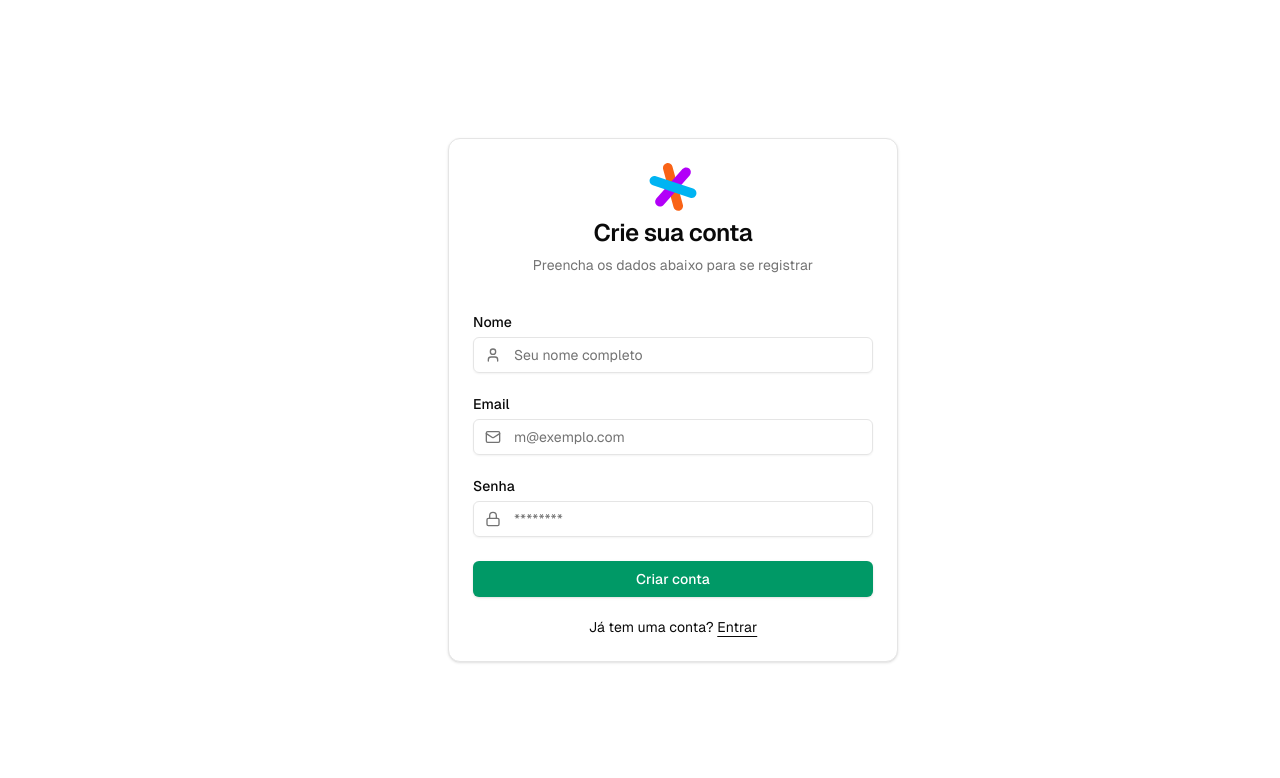
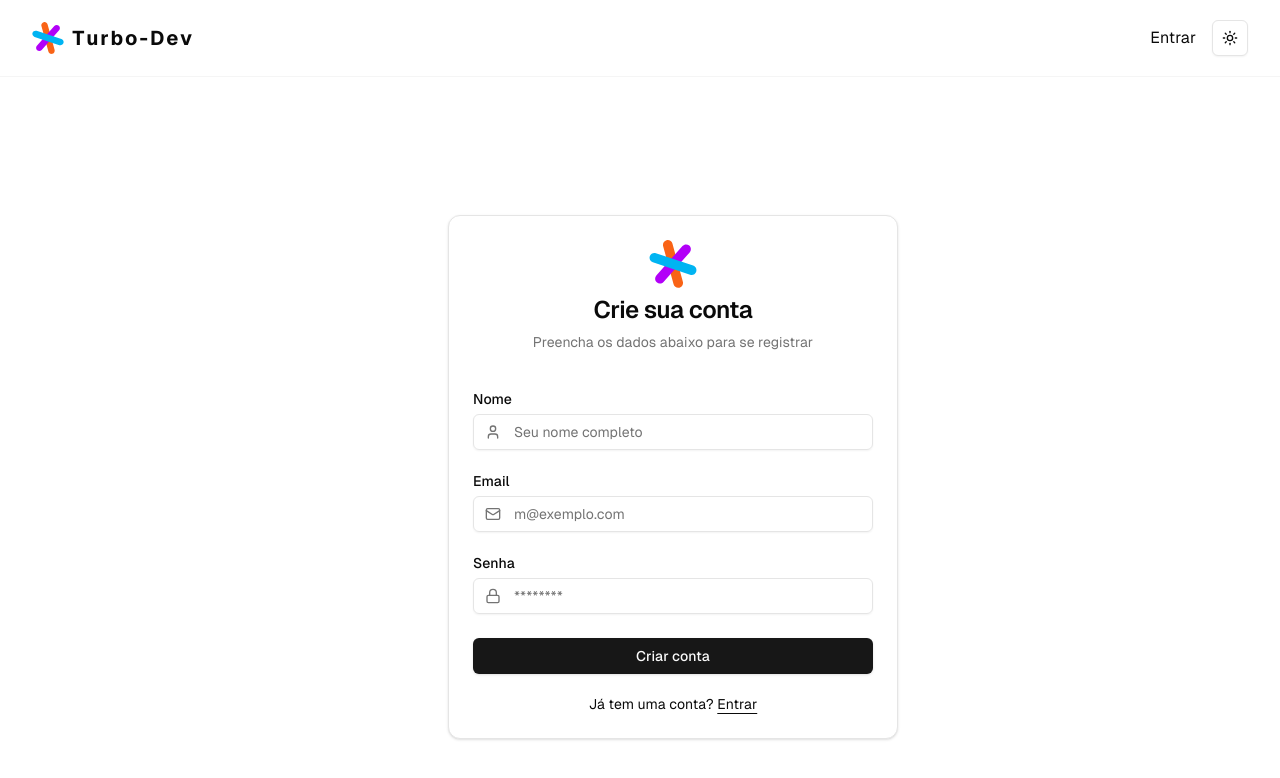
Before and after one commit to jsgarcia-dev/monorepo, a Next.js app in the folder apps/web/: page /auth/sign-up in a window 1280 px wide. Shown: the top 778 px of the page. Built offline with nearby package versions, Linux system fonts and the light colour scheme.

Commit message:
feat: add navbar to layout and update signup form styling

```diff
--- a/apps/web/app/layout.tsx
+++ b/apps/web/app/layout.tsx
@@ -4,6 +4,7 @@ import './globals.css';
 
 import { ThemeProvider } from '@/components/general/theme-provider';
 import TopLoader from '@/components/top-loader';
+import { NavBar } from '@/components/general/nav-bar';
 
 const geistSans = localFont({
   src: './fonts/GeistVF.woff',
@@ -39,6 +40,7 @@ export default function RootLayout({
           enableSystem
           disableTransitionOnChange
         >
+          <NavBar />
           <TopLoader />
           {children}
         </ThemeProvider>
--- a/apps/web/components/auth/signup-form.tsx
+++ b/apps/web/components/auth/signup-form.tsx
@@ -77,7 +77,7 @@ export function SignUpForm({ className, ...props }: React.ComponentPropsWithoutR
               {formState?.error && <FormError message={formState.error} />}
               <Button
                 type="submit"
-                className="w-full bg-emerald-600 text-white hover:bg-emerald-700"
+                className="custom:bg-emerald-600 custom:text-white custom:hover:bg-emerald-700 w-full"
               >
                 {isPending ? 'Criando conta...' : 'Criar conta'}
               </Button>
--- a/apps/web/components/general/nav-bar.tsx
+++ b/apps/web/components/general/nav-bar.tsx
@@ -1,7 +1,6 @@
 import Sourcegraph from '../logo';
-import { Button } from '../ui/button';
+
 import { ThemeToggle } from './toggle-theme';
-import { SignInButton } from '../auth/login-button';
 
 export function NavBar() {
   return (
@@ -13,9 +12,7 @@ export function NavBar() {
         </div>
 
         <div className="flex items-center gap-4">
-          <SignInButton>
-            <Button className="font-medium">Entrar</Button>
-          </SignInButton>
+          <span>Entrar</span>
 
           <ThemeToggle />
         </div>
```
